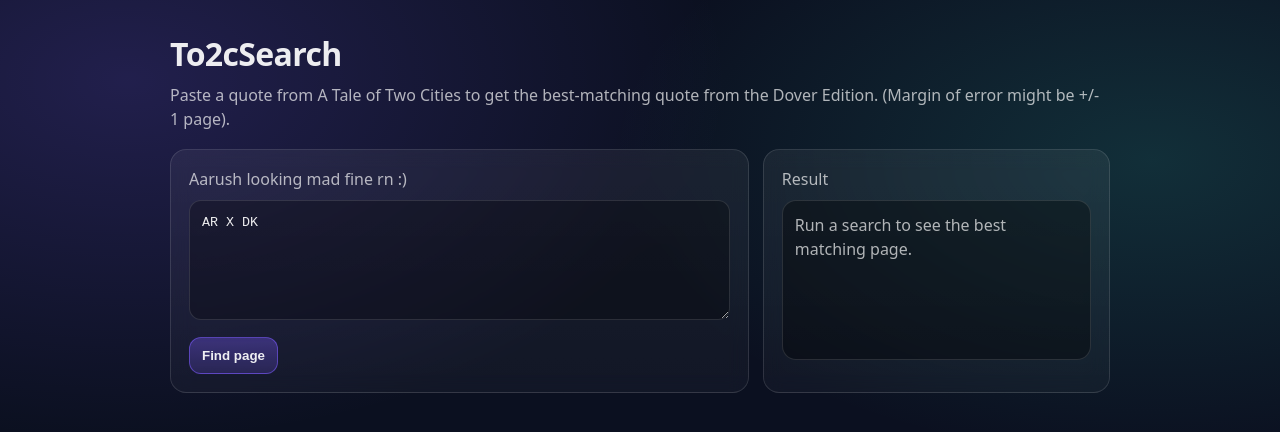
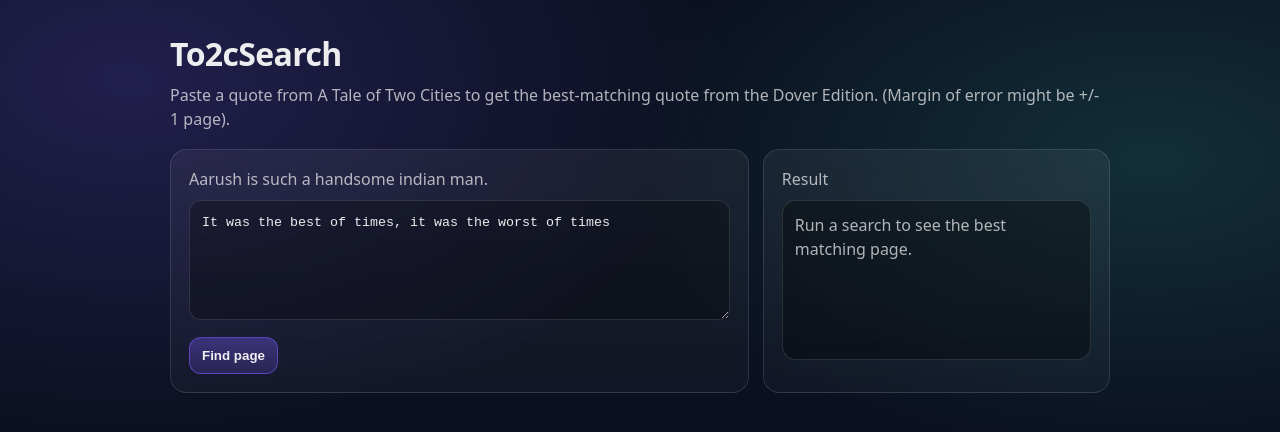
Before and after one commit to michaelma0311/QuoteSearch, a Next.js app: page / in a window 1280 px wide. Shown: the top 432 px of the page. Built offline with nearby package versions, Linux system fonts and the light colour scheme.

Commit message:
April fools

```diff
--- a/src/app/page.tsx
+++ b/src/app/page.tsx
@@ -20,7 +20,7 @@ type QueryResponse =
 
 export default function HomePage() {
   const [quote, setQuote] = useState(
-    "AR X DK"
+    "It was the best of times, it was the worst of times"
   );
   const [loading, setLoading] = useState(false);
   const [result, setResult] = useState<QueryResponse | null>(null);
@@ -65,7 +65,7 @@ export default function HomePage() {
       <div className="row">
         <div className="card">
           <div style={{ marginBottom: 10, color: "var(--muted)" }}>
-            Aarush looking mad fine rn :)
+            Aarush is such a handsome indian man.
           </div>
           <textarea
             className="textarea"
```
